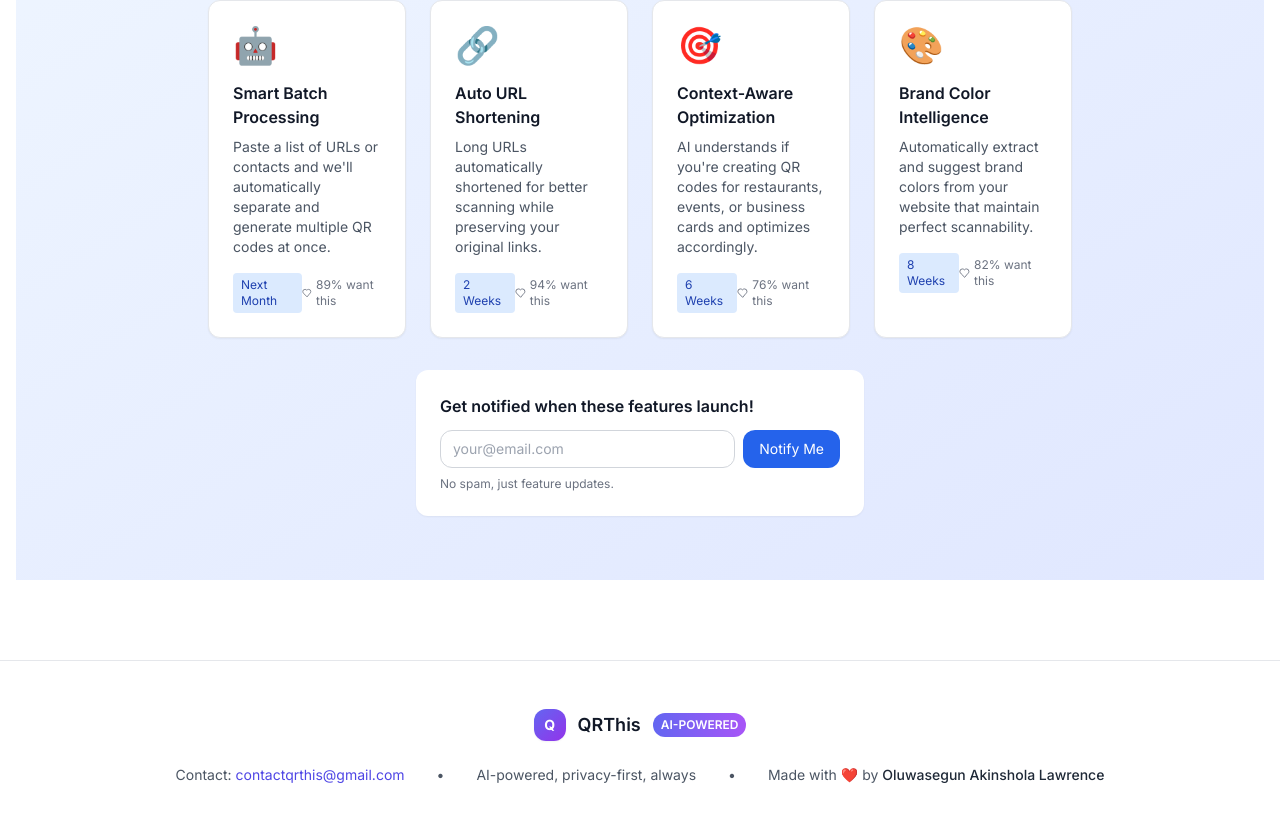
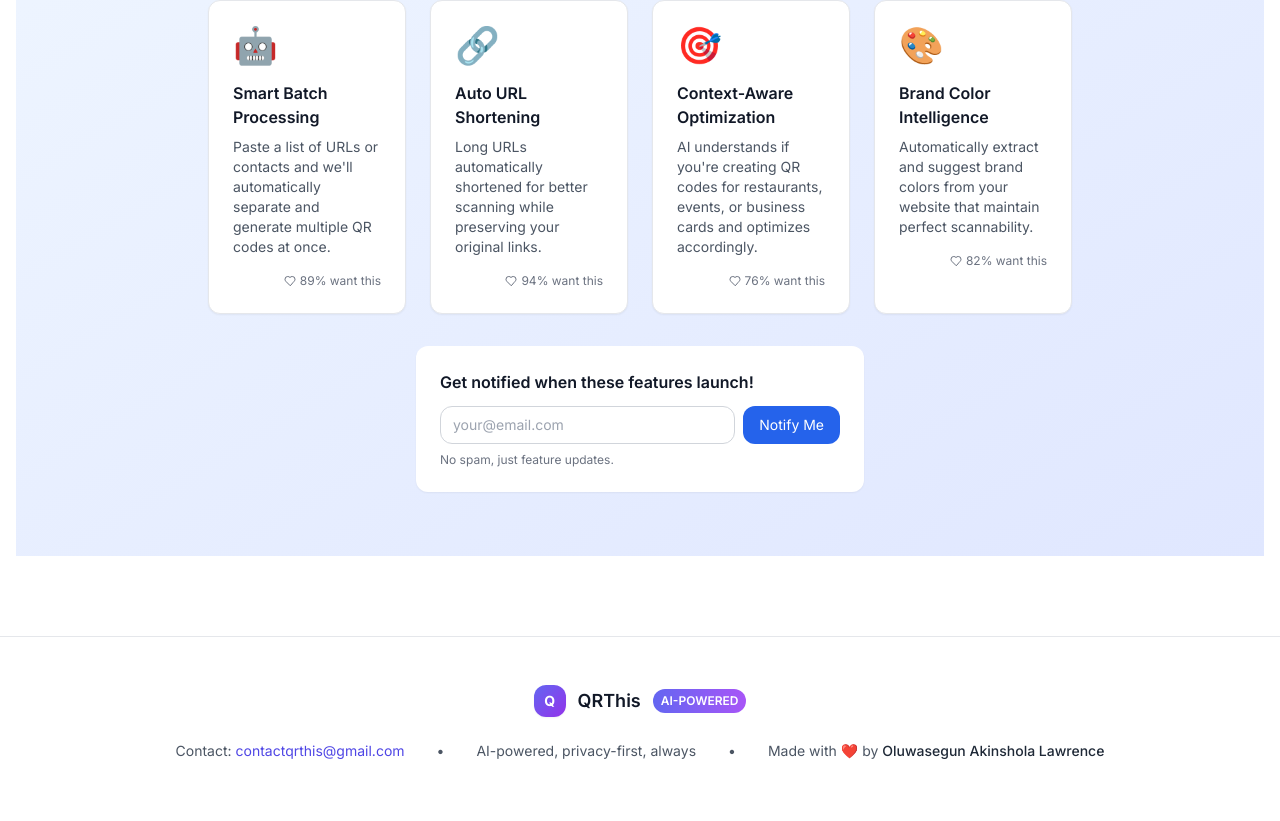
Before and after one commit to Hrhcoolshegs/QRThis, a React (Vite) app: page / in a window 1280 px wide. Shown: the part 3887-4708 px from the top of the page. Built offline with nearby package versions, Linux system fonts and the light colour scheme.

Commit message:
Remove timelines from feature cards
The AI removed the timelines from the feature cards in the "Coming Soon" section.

```diff
--- a/src/components/ComingSoon.tsx
+++ b/src/components/ComingSoon.tsx
@@ -1,4 +1,3 @@
-
 import React, { useState } from 'react';
 import { Heart, CheckCircle } from 'lucide-react';
 
@@ -7,28 +6,24 @@ const upcomingFeatures = [
     icon: "🤖",
     title: "Smart Batch Processing",
     description: "Paste a list of URLs or contacts and we'll automatically separate and generate multiple QR codes at once.",
-    eta: "Next Month",
     interest: 89
   },
   {
     icon: "🔗",
     title: "Auto URL Shortening",
     description: "Long URLs automatically shortened for better scanning while preserving your original links.",
-    eta: "2 Weeks",
     interest: 94
   },
   {
     icon: "🎯",
     title: "Context-Aware Optimization",
     description: "AI understands if you're creating QR codes for restaurants, events, or business cards and optimizes accordingly.",
-    eta: "6 Weeks",
     interest: 76
   },
   {
     icon: "🎨",
     title: "Brand Color Intelligence",
     description: "Automatically extract and suggest brand colors from your website that maintain perfect scannability.",
-    eta: "8 Weeks",
     interest: 82
   }
 ];
@@ -43,10 +38,7 @@ function FeatureCard({ feature }: { feature: typeof upcomingFeatures[0] }) {
       <p className="text-gray-600 dark:text-gray-300 text-sm mb-4">
         {feature.description}
       </p>
-      <div className="flex items-center justify-between">
-        <span className="text-xs bg-blue-100 dark:bg-blue-900 text-blue-800 dark:text-blue-200 px-2 py-1 rounded">
-          {feature.eta}
-        </span>
+      <div className="flex items-center justify-end">
         <div className="flex items-center gap-1 text-xs text-gray-500">
           <Heart size={12} />
           <span>{feature.interest}% want this</span>
```
